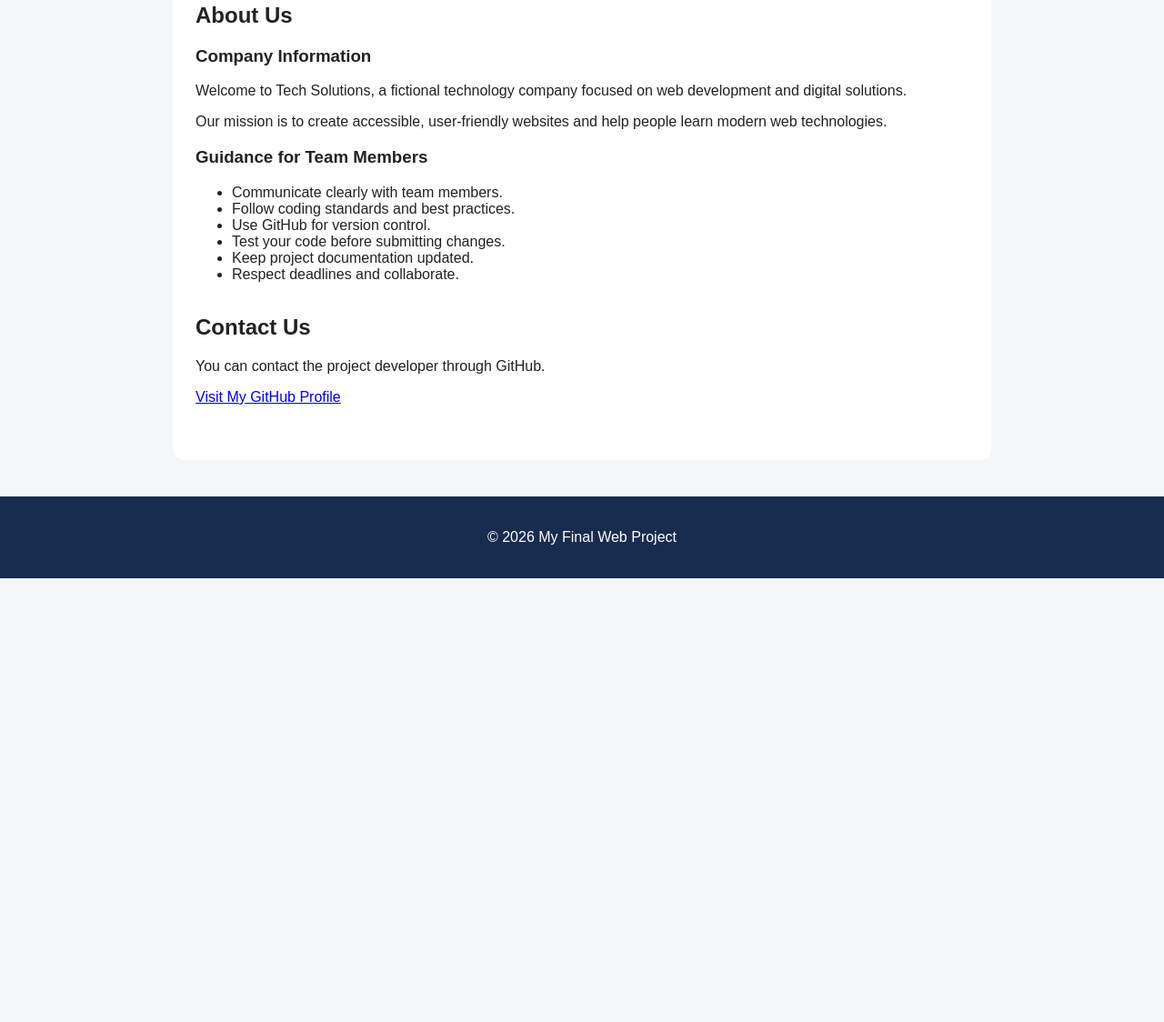
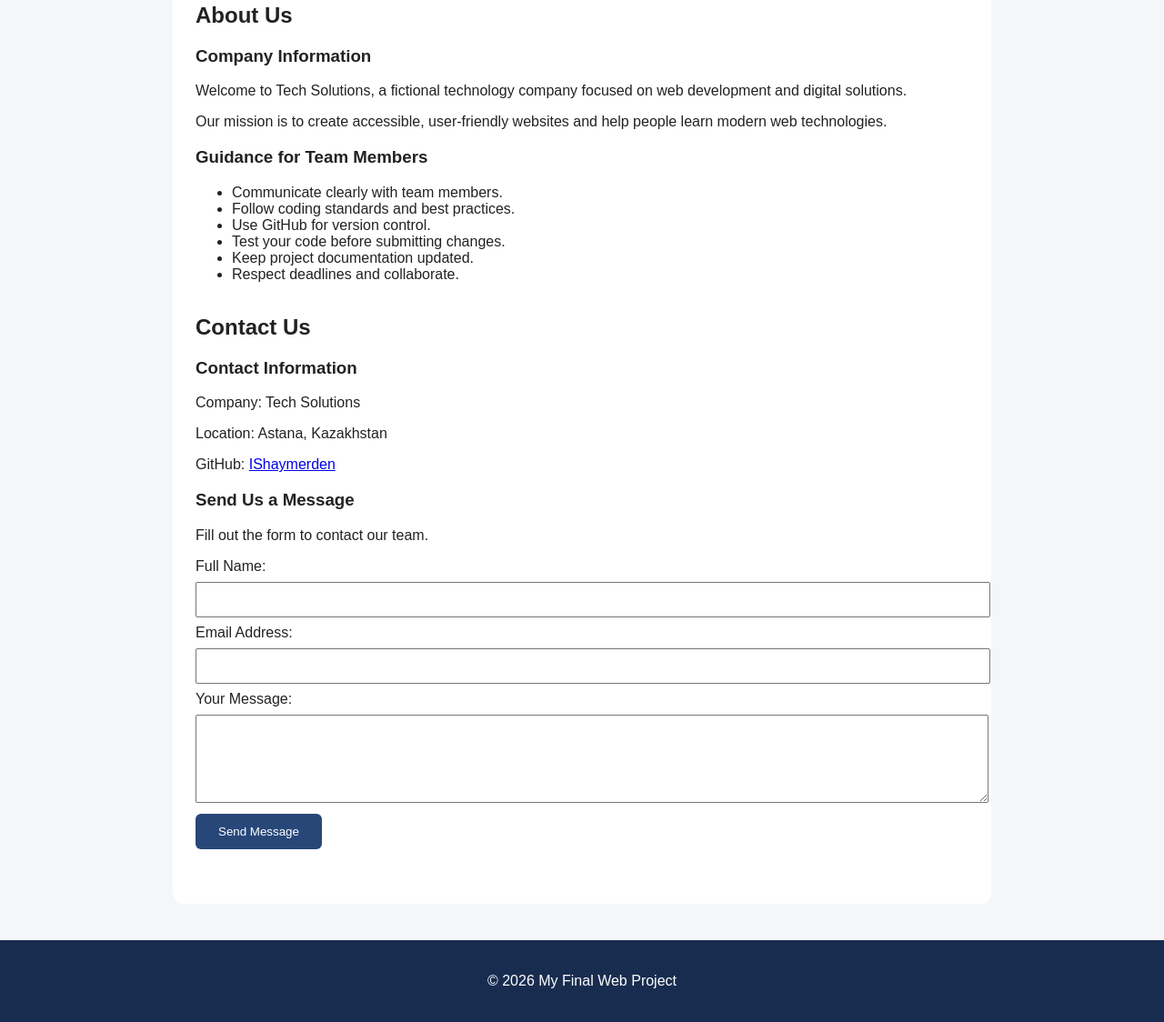
Before and after one commit to IShaymerden/final-web-project, a plain HTML site: page index.html in a window 1280 px wide. Shown: the part 395-1519 px from the top of the page at 91% size. Before the commit the page ends 1031 px from the top, so only its background shows below. Drawn offline with Linux system fonts and the light colour scheme.

Commit message:
Revamp contact section with form and details
Updated the contact section to include company information and a contact form.

```diff
--- a/index.html
+++ b/index.html
@@ -88,14 +88,73 @@
 </section>
 
 
-    <section id="contact">
-      <h2>Contact Us</h2>
-      <p>You can contact the project developer
-      through GitHub.</p>
-      <a href="https://github.com/IShaymerden">
-        Visit My GitHub Profile
-      </a>
-    </section>
+
+<section id="contact">
+  <h2>Contact Us</h2>
+
+  <h3>Contact Information</h3>
+  <p>Company: Tech Solutions</p>
+  <p>Location: Astana, Kazakhstan</p>
+  <p>
+    GitHub:
+    <a href="https://github.com/IShaymerden">
+      IShaymerden
+    </a>
+  </p>
+
+  <h3>Send Us a Message</h3>
+  <p>Fill out the form to contact our team.</p>
+
+  <form id="contactForm">
+    <label for="name">Full Name:</label><br>
+    <input type="text" id="name" required
+           style="width:100%;padding:10px;margin:8px 0;">
+    <br>
+
+    <label for="email">Email Address:</label><br>
+    <input type="email" id="email" required
+           style="width:100%;padding:10px;margin:8px 0;">
+    <br>
+
+    <label for="message">Your Message:</label><br>
+    <textarea id="message" rows="5" required
+              style="width:100%;padding:10px;margin:8px 0;">
+    </textarea>
+    <br>
+
+    <button type="submit"
+            style="background:#284779;color:white;
+                   padding:12px 25px;border:0;
+                   border-radius:6px;cursor:pointer;">
+      Send Message
+    </button>
+  </form>
+
+  <script>
+    document.getElementById("contactForm")
+      .addEventListener("submit", function(event) {
+        event.preventDefault();
+
+        const name = document.getElementById("name").value;
+        const email = document.getElementById("email").value;
+        const message = document.getElementById("message").value;
+
+        const subject = encodeURIComponent(
+          "Website Contact from " + name
+        );
+
+        const body = encodeURIComponent(
+          "Name: " + name +
+          "\nEmail: " + email +
+          "\n\nMessage:\n" + message
+        );
+
+        window.location.href =
+          "mailto:YOUR_EMAIL@example.com?subject=" +
+          subject + "&body=" + body;
+      });
+  </script>
+</section>
   </main>
 
   <footer>
```
